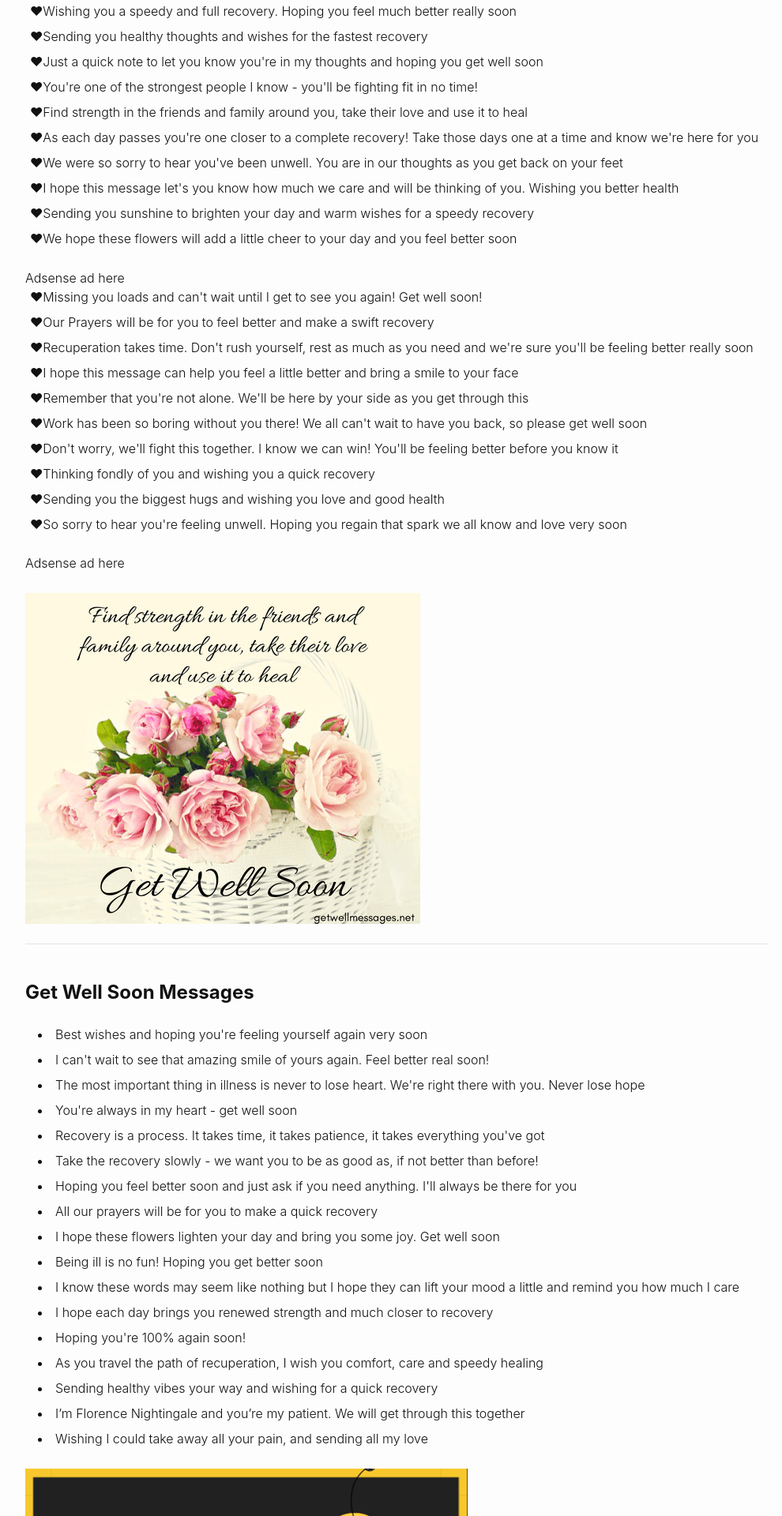
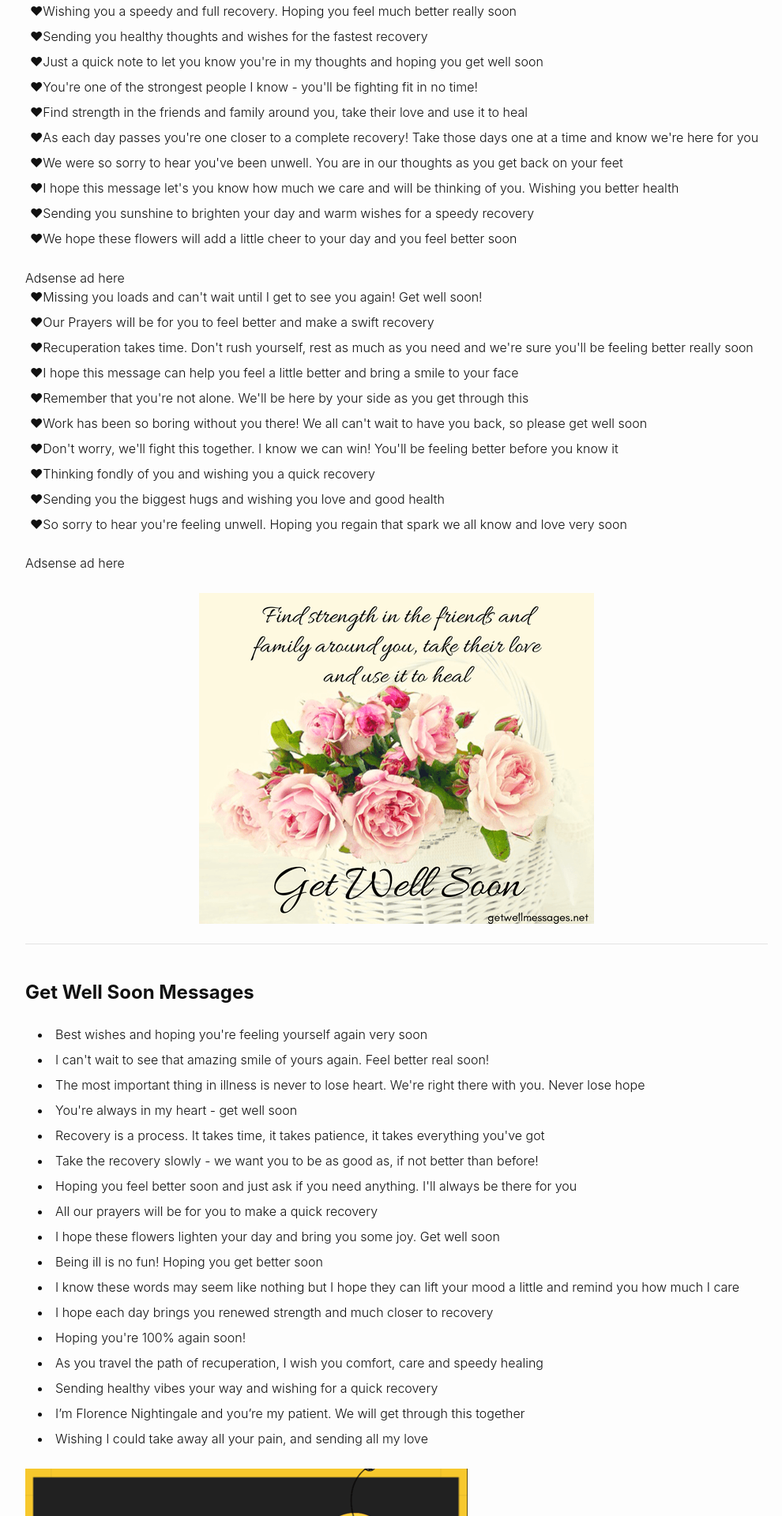
Before and after one commit to andyml123/andyml123.github.io, a Jekyll site: the page index2.html, which Jekyll copies as it is, in a window 1280 px wide. Shown: the part 583-2503 px from the top of the page at 79% size, without its empty margins (138-1128 px from the left). Built offline with Jekyll 4.4.1, drawn with Linux system fonts in a browser that asks for light colours.

Commit message:
Update _layout.scss

```diff
--- a/_sass/_layout.scss
+++ b/_sass/_layout.scss
@@ -465,3 +465,7 @@ content:'\2764'
 ul.heart li {
 text-indent: -10px;
 }
+
+.center {
+    text-align: center;
+}
```
